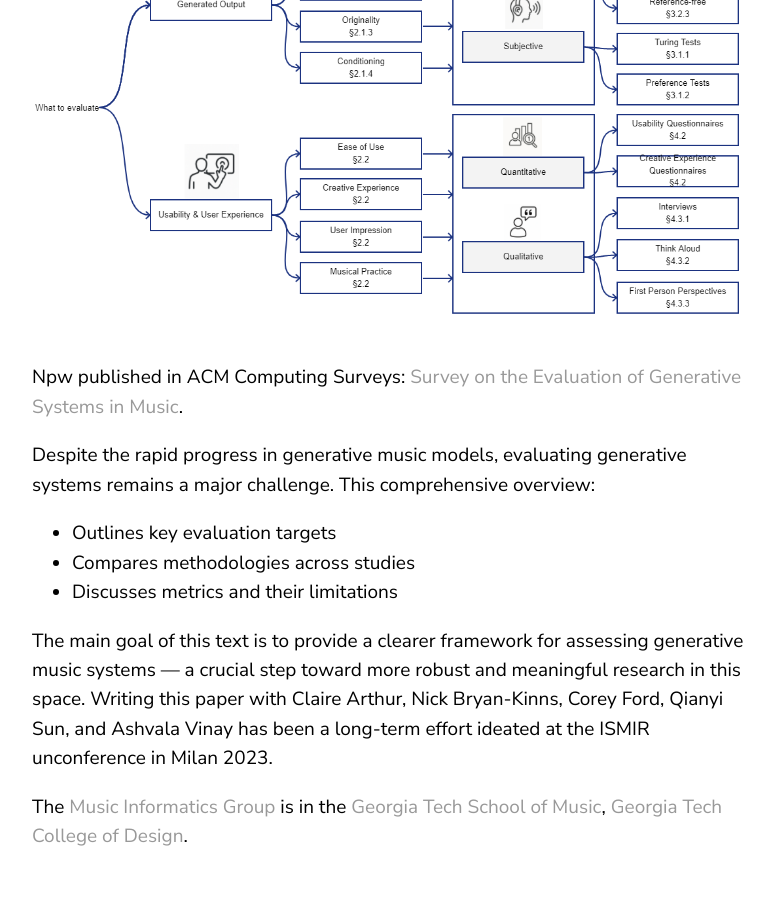
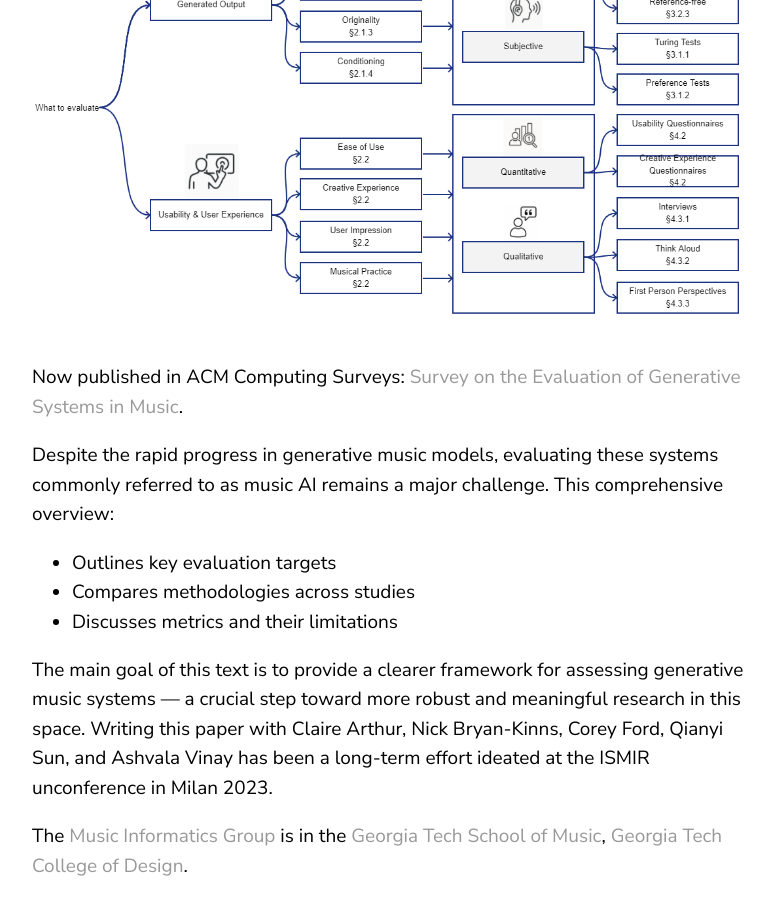
Before and after one commit to alexanderlerch/alexanderlerch.github.io, a Jekyll site: the page built from _posts/2025-09-25-paper-evaluation.markdown, in a window 1280 px wide and 900 px high, scrolled down 737 px. Shown: the whole window, without its empty margins (68-842 px from the left). Built offline with Jekyll 4.4.1, drawn with Linux system fonts in a browser that asks for light colours; before the commit the page ends 1608 px from its top, so only the background shows below that.

Commit message:
fixed typo

```diff
--- a/_posts/2025-09-25-paper-evaluation.markdown
+++ b/_posts/2025-09-25-paper-evaluation.markdown
@@ -7,9 +7,9 @@ categories: paper
 ---
 ![csur teaser image](/img/202509-eval.png)
 
-Npw published in ACM Computing Surveys: [Survey on the Evaluation of Generative Systems in Music](https://doi.org/10.1145/3769106).
+Now published in ACM Computing Surveys: [Survey on the Evaluation of Generative Systems in Music](https://doi.org/10.1145/3769106).
 
-Despite the rapid progress in generative music models, evaluating generative systems remains a major challenge. This comprehensive overview:
+Despite the rapid progress in generative music models, evaluating these systems commonly referred to as music AI remains a major challenge. This comprehensive overview:
 - Outlines key evaluation targets
 - Compares methodologies across studies
 - Discusses metrics and their limitations
```
